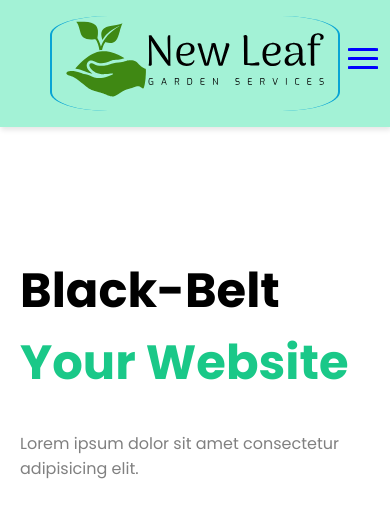
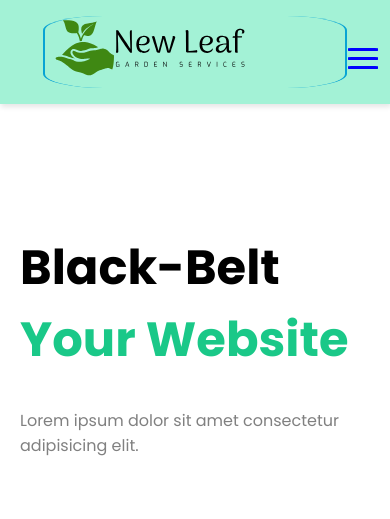
Before and after one commit to JordiBrEs/new-leaf-project, a website: page index.html in a window 390 px wide. Shown: the top 519 px of the page. Drawn offline with Linux system fonts and the light colour scheme.

Commit message:
Logo fixed for tablet and phone

```diff
--- a/css/index.css
+++ b/css/index.css
@@ -1,5 +1,5 @@
 @import url("https://fonts.googleapis.com/css2?family=Poppins:ital,wght@0,100;0,200;0,300;0,400;0,500;0,600;0,700;0,800;0,900;1,100;1,200;1,300;1,400;1,500;1,600;1,700;1,800;1,900&display=swap");
-.logohover {
+.logo-figure {
   border-right: 2px solid #08A4D4;
   border-left: 2px solid #08A4D4;
   border-radius: 20%;
@@ -36,7 +36,7 @@
   color: white;
 }
 
-.logohover:hover {
+.logo-figure:hover {
   border-right: 2px solid #C2BE2F;
   border-left: 2px solid #C2BE2F;
   border-radius: 20%;
@@ -96,11 +96,14 @@
   .navbar-links.active {
     display: flex;
   }
+  .logo {
+    width: 80%;
+  }
 }
 @media (max-width: 400px) {
-  figure {
-    width: 80%;
-  }
+.logo {
+  width: 70%;
+}
 }
 /* reset styles */
 * {
--- a/index.html
+++ b/index.html
@@ -28,7 +28,7 @@
 <body>
   <header>
     <nav class="navbar">
-      <figure class="logohover">
+      <figure class="logo-figure">
         <a href="#">
           <img class="logo" src="img/logo1.svg" alt="unplugged logo"> </a>
       </figure>
```
